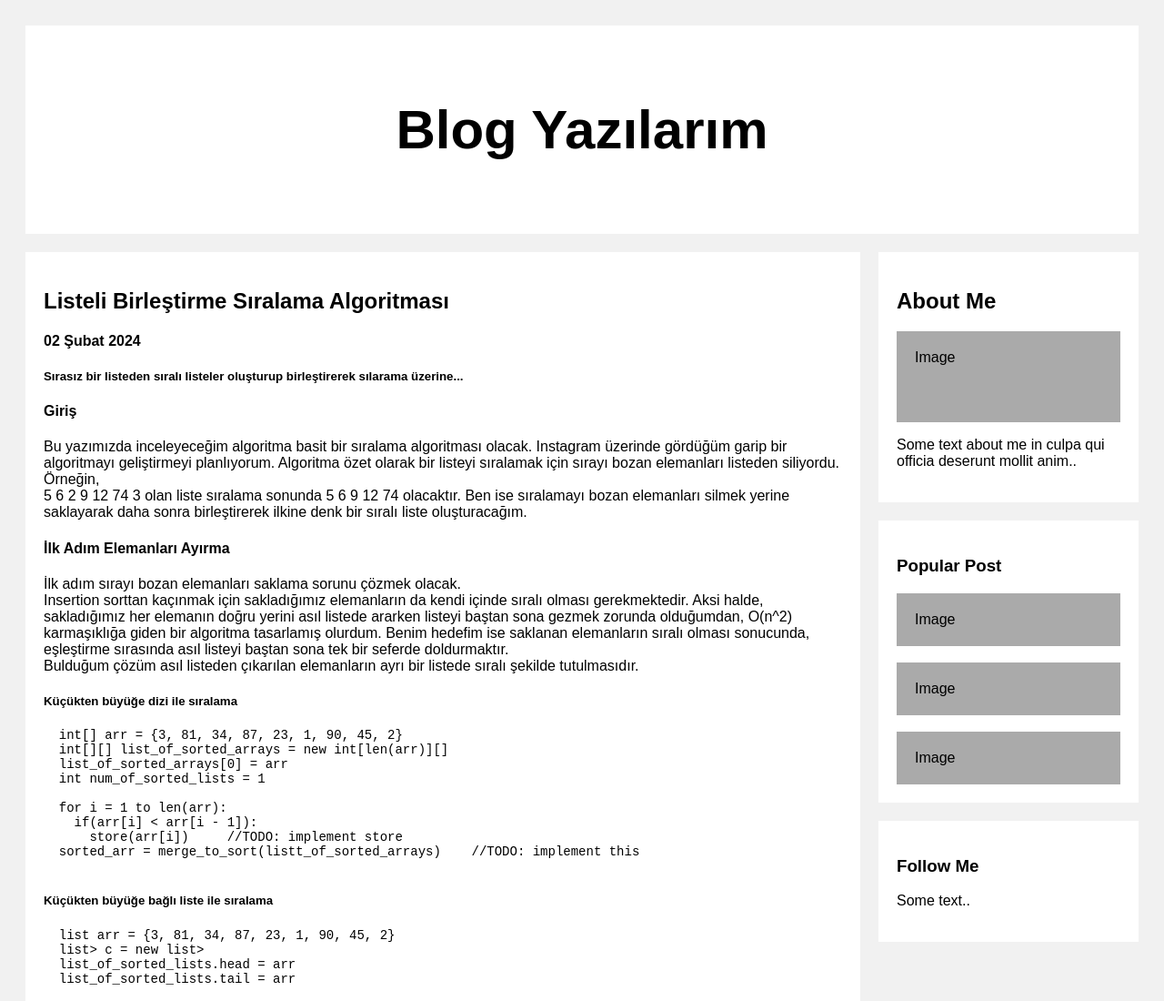
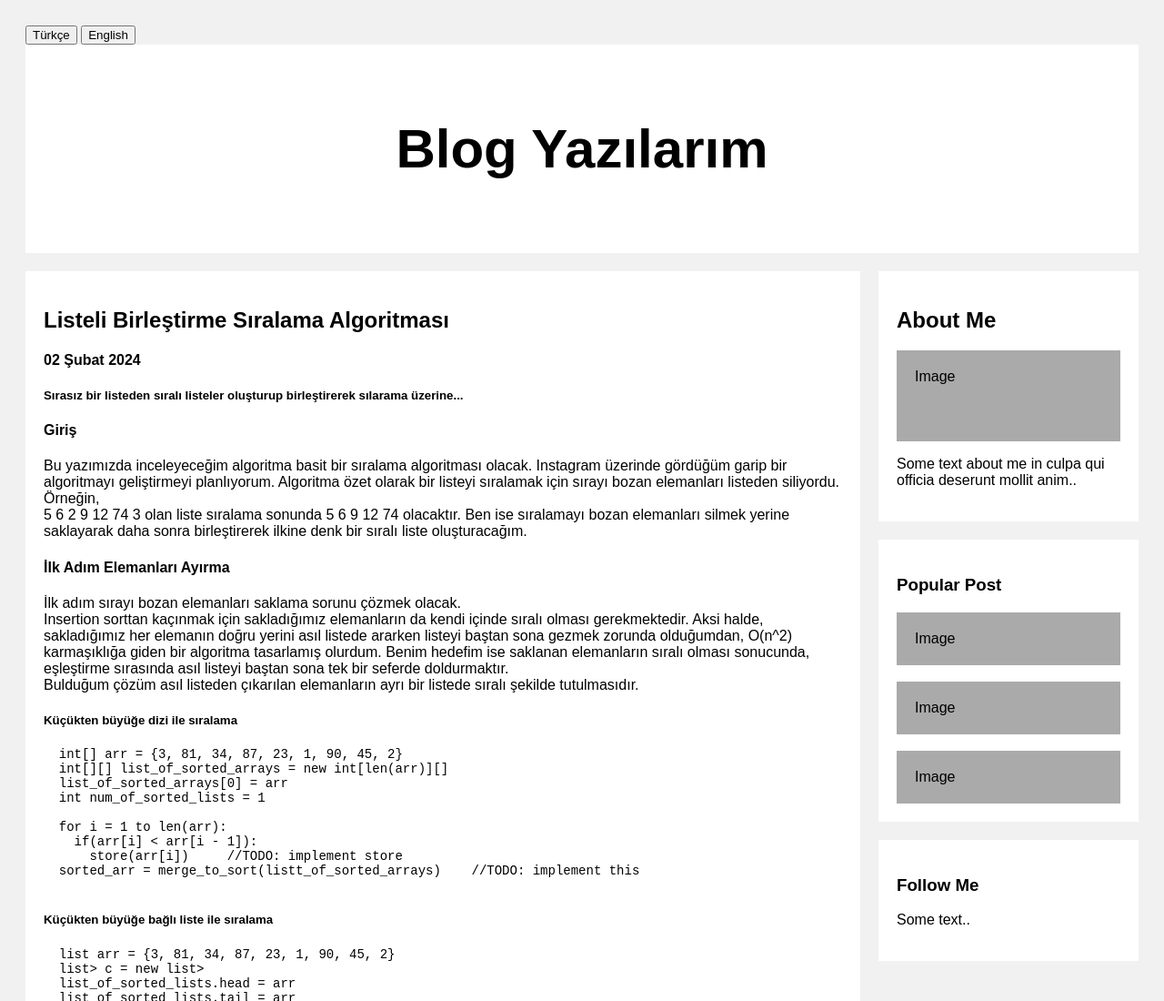
Before and after one commit to eayildiz/eayildiz.github.io, a plain HTML site: page index.html in a window 1280 px wide. Shown: the top 1100 px of the page at 91% size. Drawn offline with Linux system fonts and the light colour scheme.

Commit message:
Update index.html
Symbolic buttons added

```diff
--- a/index.html
+++ b/index.html
@@ -7,6 +7,8 @@
     <title>
         Emir Alper Yildiz
     </title>
+	<button type="button">Türkçe</button>
+	<button type="button">English</button>
 
 	<div class="header">
 		<h2>Blog Yazılarım</h2>
```
